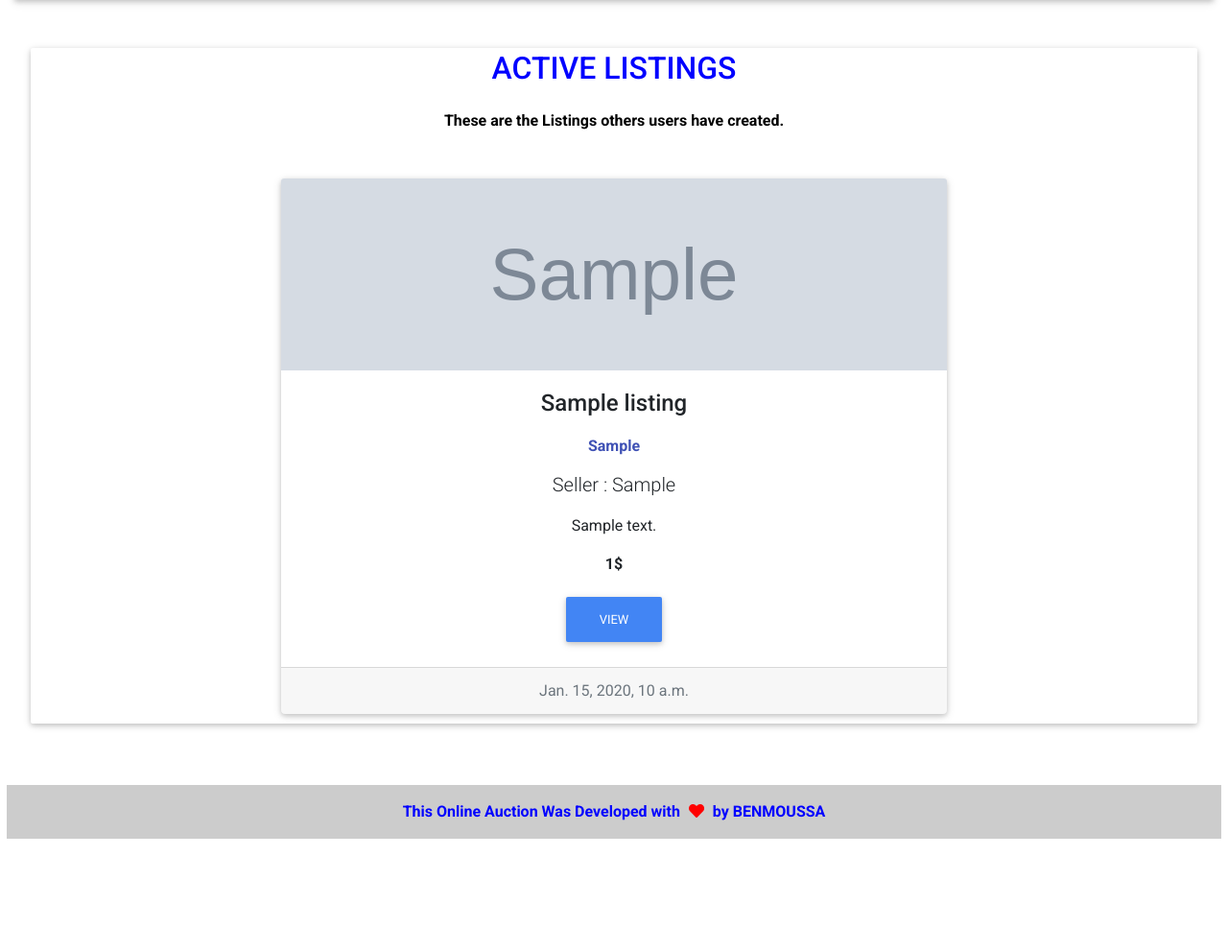
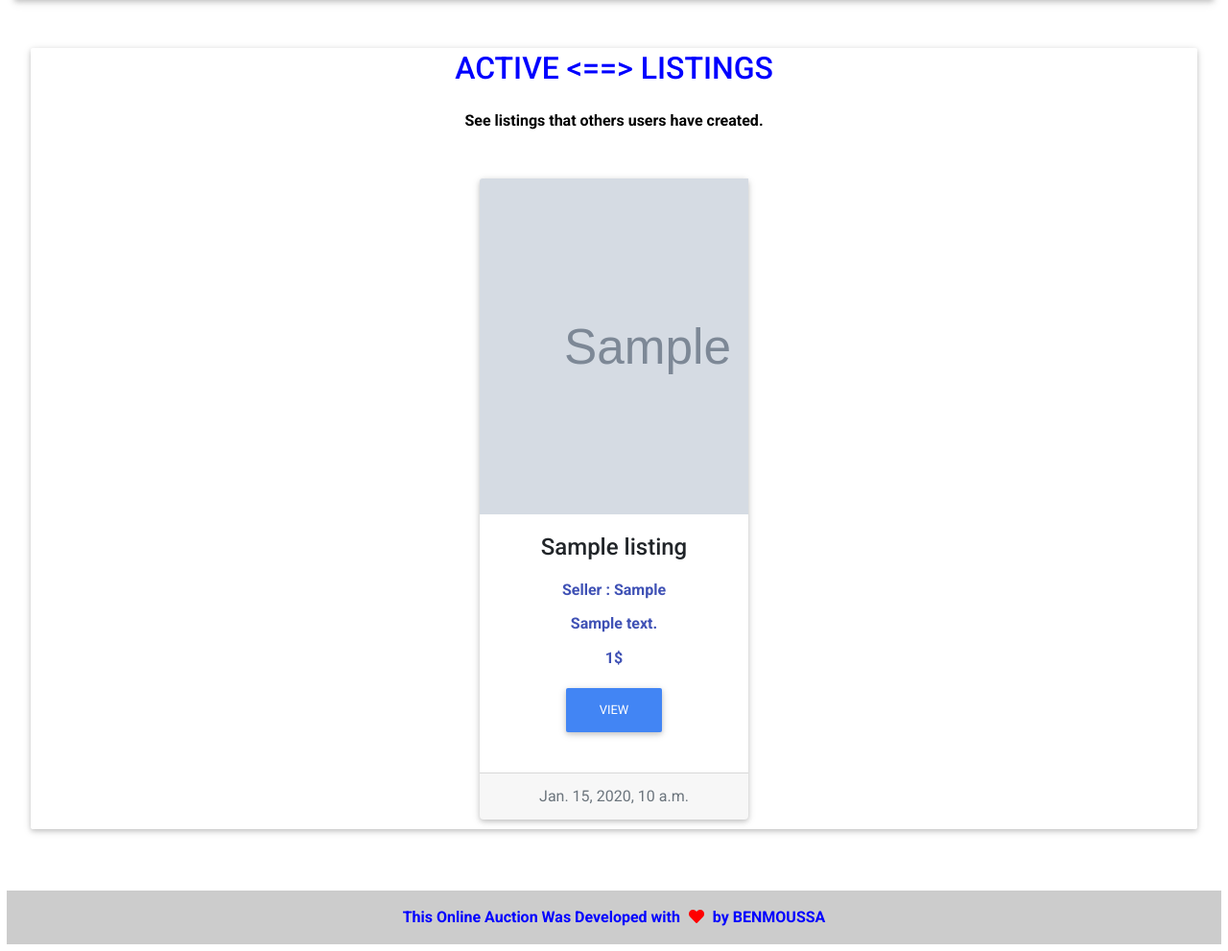
Before and after one commit to Harvard2020/Commerce, a Django app: page /activelisting in a window 1280 px wide. Shown: the part 83-1074 px from the top of the page at 96% size. Before the commit the page ends 957 px from the top, so only its background shows below. Run offline with Django 3.2, Linux system fonts and the light colour scheme; a user stored in the database is signed in; tables that the repository leaves empty hold one stand-in row (values such as "Sample post"); grey boxes marked "Sample" are stand-in pictures; some libraries are stand-ins or nearby versions.

Commit message:
Update activelisting.html

```diff
--- a/auctions/templates/auctions/activelisting.html
+++ b/auctions/templates/auctions/activelisting.html
@@ -8,26 +8,25 @@
     <!-- Jumbotron -->
     <div class="jumbotron text-center">
         <!-- Title -->
-        <h2 class="card-title h2">ACTIVE LISTINGS</h2>
+        <h2 class="card-title h2 style="color:blue; font-weight:bold">ACTIVE <==> LISTINGS</h2>
         <!-- Subtitle -->
-        <p class="black-text my-4 font-weight-bold">These are the Listings others users have created.</p>
+        <p class="black-text my-4 font-weight-bold">See listings that others users have created.</p>
         <!-- Grid row -->
         <div class="row d-flex justify-content-center">
             <!-- Grid column -->
-            <div class="col-xl-7 pb-2">
+            <div class="col-xl-3 pb-2">
                 {% if empty %}
                     <br>
-                    <img src="../../static/auctions/img/foractive.svg" alt="indeximage" style="height: 350px;" class="embed-responsive">
                     <br> <br> <br>
-                    <h3>No Active Listings available</h3>
+                    <h3 style="color:blue; font-weight:bold">No Active Listings available</h3>
                 {% else %}
                     {% for product in products%}
                         <br>
                         <!-- Card Regular -->
                         <div class="card card-cascade" >
                             <!-- Card image -->
-                            <div class="view view-cascade overlay " >
-                                <img class="card-img-top" src="{{product.image_link}}" alt="Card image cap" style="height: 200px;">
+                            <div class="view view-cascade overlay" >
+                                <img class="card-img-top" src="{{product.image_link}}" alt="Card image cap" style="height: 350px; width: 350px">
                                 <a>
                                     <div class="mask rgba-white-slight"></div>
                                 </a>
@@ -37,7 +36,7 @@
                                 <!-- Title -->
                                 <h4 class="card-title"><strong>{{product.title}}</strong></h4>
                                 <!-- Subtitle -->
-                                <h6 class="font-weight-bold indigo-text py-2">{{product.category}}</h6>
+                                <h6 class="font-weight-bold indigo-text py-2" style=" font-weight:bold>{{product.category}}</h6>
                                 <!-- Text -->
                                 <p class="lead">Seller : {{product.seller}} <br> </p>
                                 <!-- Text -->
```
